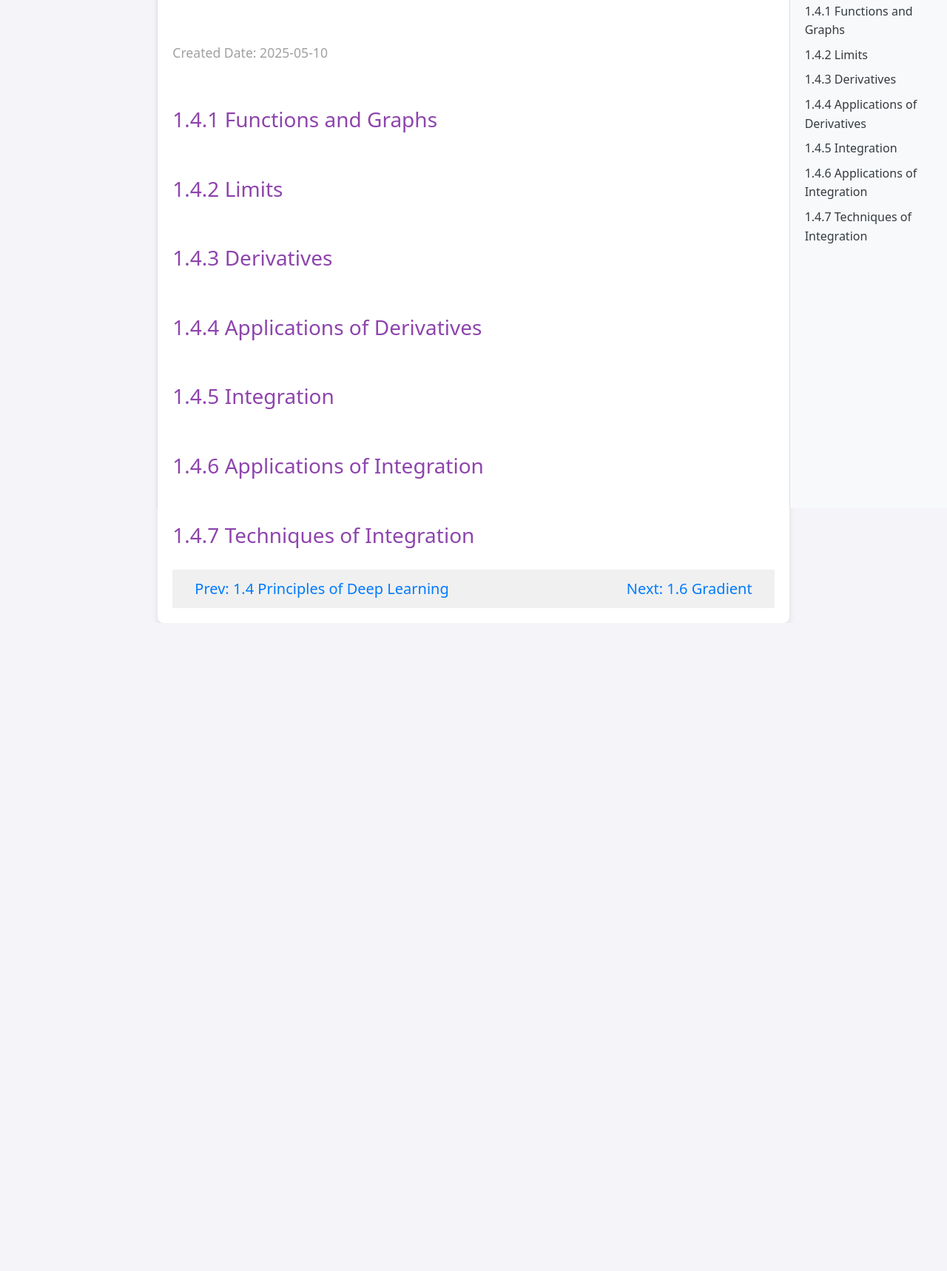
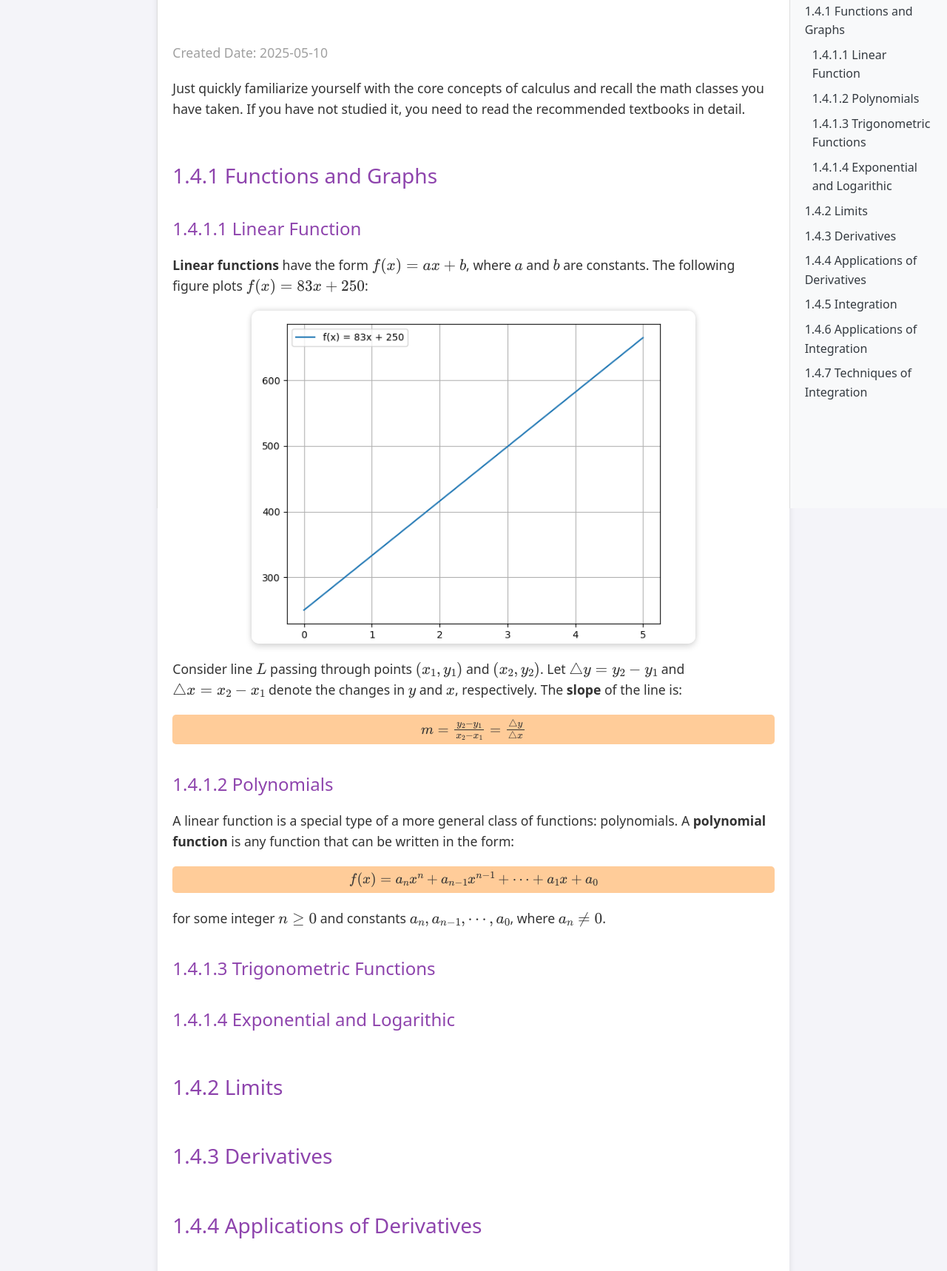
Before and after one commit to artinte/deep-learning, a plain HTML site: page docs/calculus.html in a window 1280 px wide. Shown: the part 113-1831 px from the top of the page at 74% size. Before the commit the page ends 955 px from the top, so only its background shows below. Drawn offline with nearby package versions, Linux system fonts and the light colour scheme.

Commit message:
Linear function

```diff
--- a/docs/calculus.html
+++ b/docs/calculus.html
@@ -21,8 +21,27 @@
                 <h2 class="custom-title">1.5 Calculus</h2>
                 <p class="title-subtext"></p>
                 <p style="color: #a0a0a0;">Created Date: 2025-05-10</p>
+                <p>Just quickly familiarize yourself with the core concepts of calculus and recall the math classes you have taken. If you have not studied it, you need to read the recommended textbooks in detail.</p>
+                <h3>1.4.1 Functions and Graphs</h3>
 
-                <h3>1.4.1 Functions and Graphs</h3>
+                <h4>1.4.1.1 Linear Function</h4>
+                <p><strong>Linear functions</strong> have the form \(f(x) = ax + b\), where \(a\) and \(b\) are constants. The following figure plots \(f(x) = 83x + 250\):</p>
+                <img src="res/01/linear_function.png" alt="Linear Function" width="600">
+                <p>Consider line \(L\) passing through points \((x_1, y_1)\) and \((x_2, y_2)\). Let \(\triangle{y} = y_2 - y_1\) and \(\triangle{x} = x_2 - x_1\) denote the changes in \(y\) and \(x\), respectively. The <strong>slope</strong> of the line is:</p>
+                <div class="highlight-math" style="text-align: center; overflow-x: auto;">
+                    \(m = \frac{y_2 - y_1}{x_2 - x_1} = \frac{\triangle{y}}{\triangle{x}}\)
+                </div>
+
+                <h4>1.4.1.2 Polynomials</h4>
+                <p>A linear function is a special type of a more general class of functions: polynomials. A <strong>polynomial function</strong> is any function that can be written in the form:</p>
+                <div class="highlight-math" style="text-align: center; overflow-x: auto;">
+                    \(f(x) = a_n x^n + a_{n-1}x^{n-1} + \cdots + a_1 x + a_0\)
+                </div>
+                <p>for some integer \(n \ge 0\) and constants \(a_n, a_{n-1}, \cdots, a_0\), where \(a_n \ne 0\).</p>
+
+                <h4>1.4.1.3 Trigonometric Functions</h4>
+                <h4>1.4.1.4 Exponential and Logarithic</h4>
+
                 <h3>1.4.2 Limits</h3>
                 <h3>1.4.3 Derivatives</h3>
                 <h3>1.4.4 Applications of Derivatives</h3>
```
Also changed, not shown: docs/index.html (+1 -0 lines), docs/res/01/linear_function.png (added), 1 other file.
